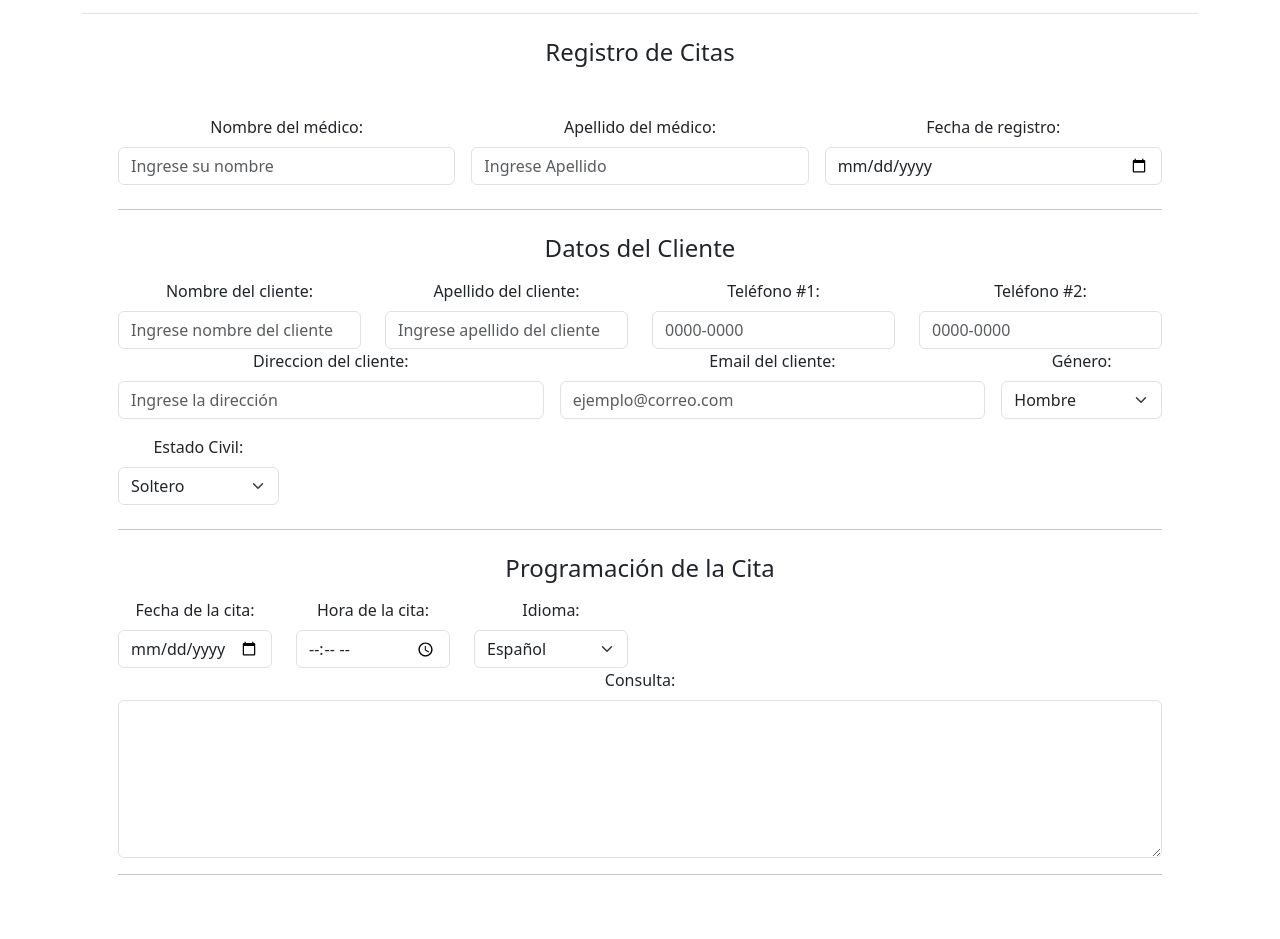
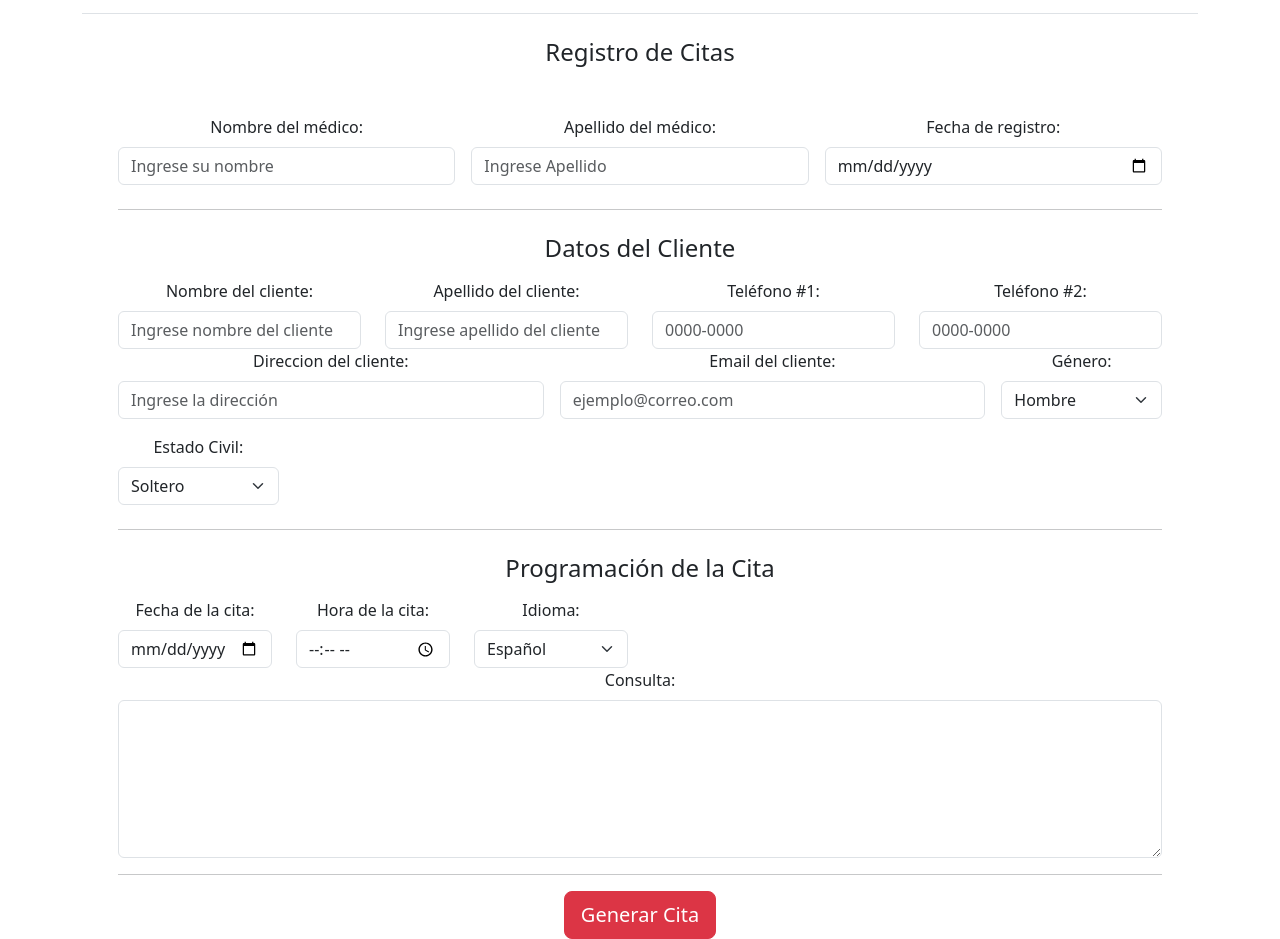
Before and after one commit to JeysonDevv/FormularioPDF, a plain HTML site: page index.html in a window 1280 px wide. Shown: the part 94-1033 px from the top of the page. Before the commit the page ends 985 px from the top, so only its background shows below. Drawn offline with nearby package versions, Linux system fonts and the light colour scheme.

Commit message:
Boton generar cita

```diff
--- a/index.html
+++ b/index.html
@@ -212,6 +212,9 @@
                         </div>
 
                         <hr>
+                        <button type="submit" class="btn btn-danger btn-lg" onclick="realizarCita()">
+                            Generar Cita
+                        </button>
 
                     </form>
                 </main>
```
